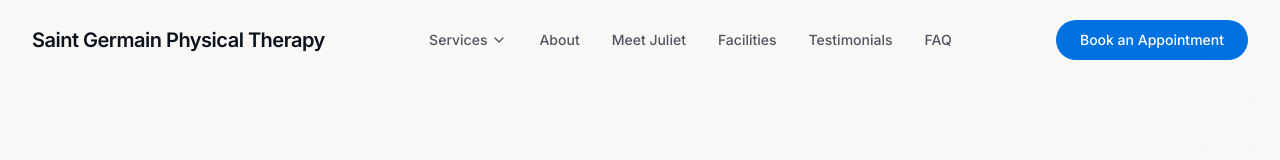
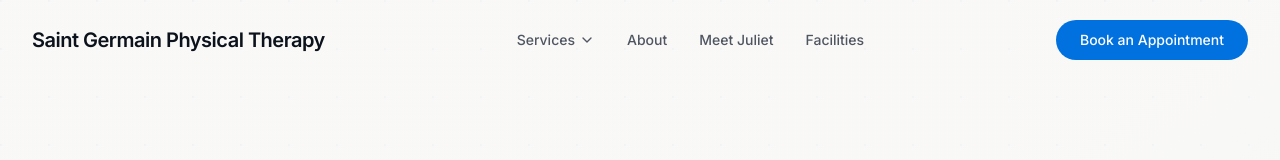
Before and after one commit to tonycasaccia/juliet-pt, a Next.js app: page / in a window 1280 px wide. Shown: the top 160 px of the page. Built offline with nearby package versions, Linux system fonts and the light colour scheme; a web font is replaced by a local one.

Commit message:
feat: temporarily disable testimonials and FAQ links in header

```diff
--- a/components/header.tsx
+++ b/components/header.tsx
@@ -50,8 +50,8 @@ const navLinks = [
   { href: "#about", label: "About" },
   { href: "#meet-juliet", label: "Meet Juliet" },
   { href: "#facilities", label: "Facilities" },
-  { href: "#testimonials", label: "Testimonials" },
-  { href: "#faq", label: "FAQ" },
+  // { href: "#testimonials", label: "Testimonials" },
+  // { href: "#faq", label: "FAQ" },
 ];
 
 export function Header() {
```
